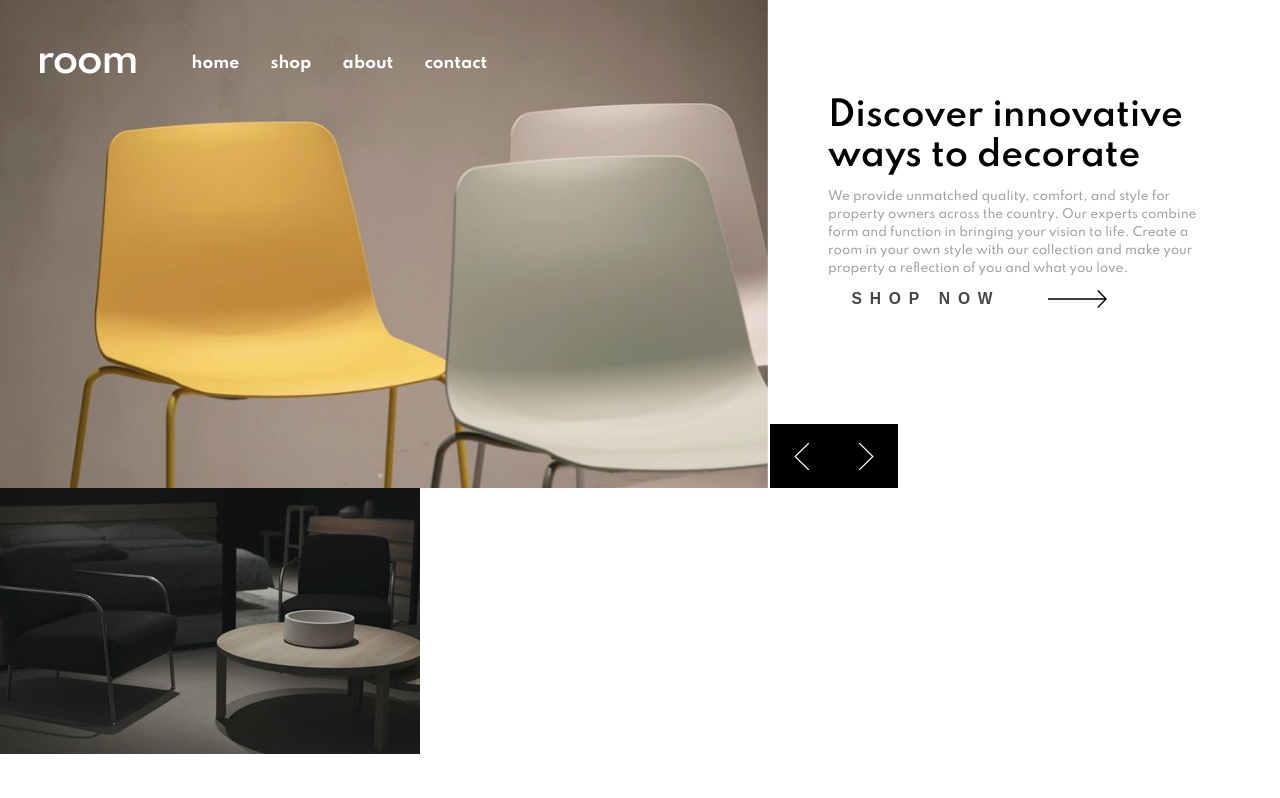
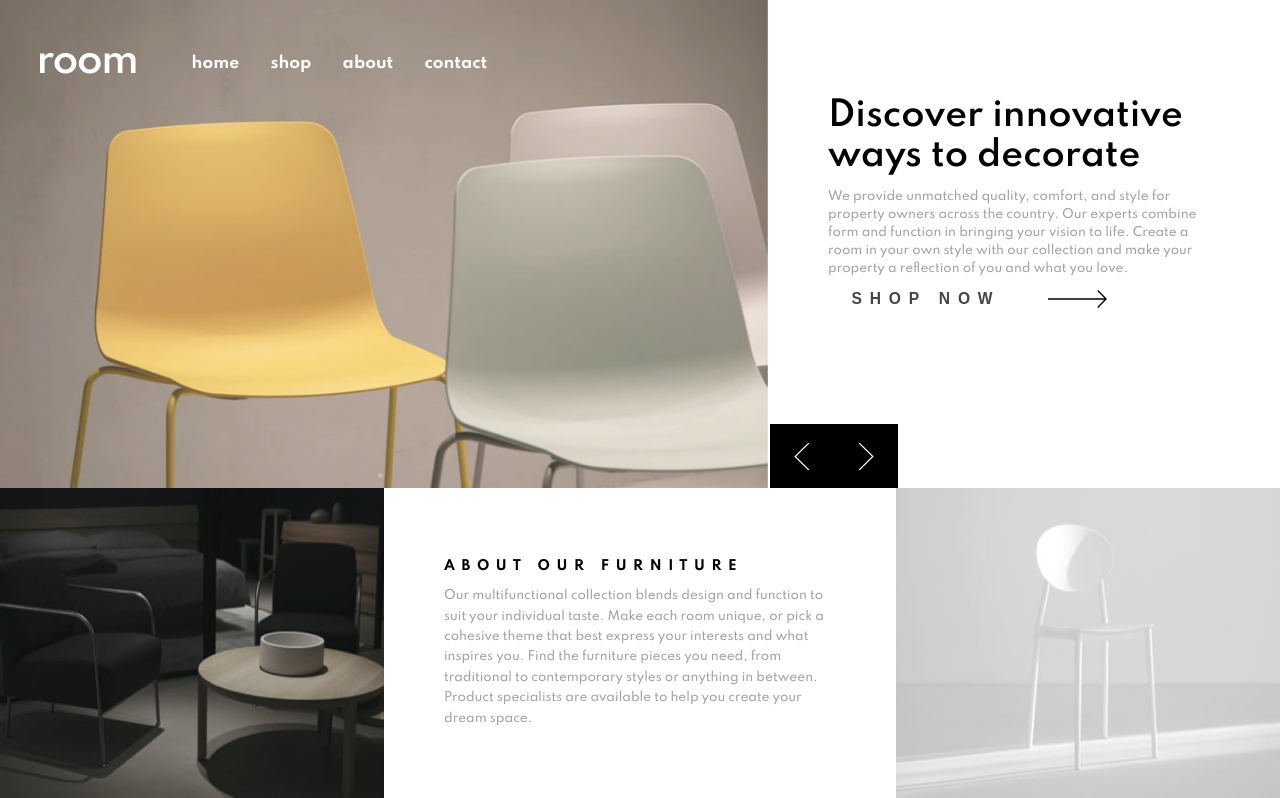
Before and after one commit to macluiggy/room-homepage-frontend-mentor, a React (Create React App) app: page / in a window 1280 px wide. Shown: the top 798 px of the page. Built offline with nearby package versions, Linux system fonts and the light colour scheme.

Commit message:
main finished

```diff
--- a/src/components/css/main.css
+++ b/src/components/css/main.css
@@ -1,16 +1,43 @@
 main {
   width: 100%;
-  display: grid;
-  grid-template-rows: 1fr 1fr 1fr;
-  align-items: center;
+  display: flex;
+  flex-direction: column;
+  height: 100%;
+}
+main img {
+  width: 100%;
 }
 main .about_article {
-  padding: 1em;
+  padding: 3em;
 }
 main .about_article h2 {
   font-size: 1.3em;
   text-transform: uppercase;
   letter-spacing: 0.5em;
 }
+main .about_article p {
+  font-size: 1.3em;
+  line-height: 170%;
+  color: var(--dark_gray);
+}
+
+@media screen and (min-width: 900px) {
+  main {
+    display: grid;
+    grid-template-columns: 30% 40% 30%;
+  }
+  main img {
+    height: 100%;
+  }
+  main .about_article {
+    padding: 5em;
+  }
+  main .about_article h2 {
+    font-size: 1.1em !important;
+  }
+  main .about_article p {
+    font-size: 1em !important;
+  }
+}
 
 /*# sourceMappingURL=main.css.map */
--- a/src/components/sass/main.scss
+++ b/src/components/sass/main.scss
@@ -1,16 +1,50 @@
 @import 'mixins';
+
 main {
     //@include border(blue);
     width: 100%;
-	display: grid;
-	grid-template-rows: 1fr 1fr 1fr;
-	align-items: center;
+    display: flex;
+    flex-direction: column;
+    height: 100%;
+
+    img {
+        width: 100%;
+    }
+
     .about_article {
-		padding: 1em;
+        padding: 3em;
+
         h2 {
             font-size: 1.3em;
             text-transform: uppercase;
             letter-spacing: 0.5em;
         }
+
+        p {
+            font-size: 1.3em;
+            line-height: 170%;
+            color: var(--dark_gray);
         }
     }
+}
+
+@media screen and (min-width: 900px) {
+    main {
+        display: grid;
+        grid-template-columns: 30% 40% 30%;
+        img {
+        	height: 100%;
+        }
+        .about_article {
+        	padding: 5em;
+        	//@include border(red);
+            h2 {
+                font-size: 1.1em !important;
+            }
+
+            p {
+                font-size: 1em !important;
+            }
+        }
+    }
+}
```
Also changed, not shown: 1 other file (tests, documents, lock files or other folders). Lines whose indentation alone changed are shown as unchanged.
